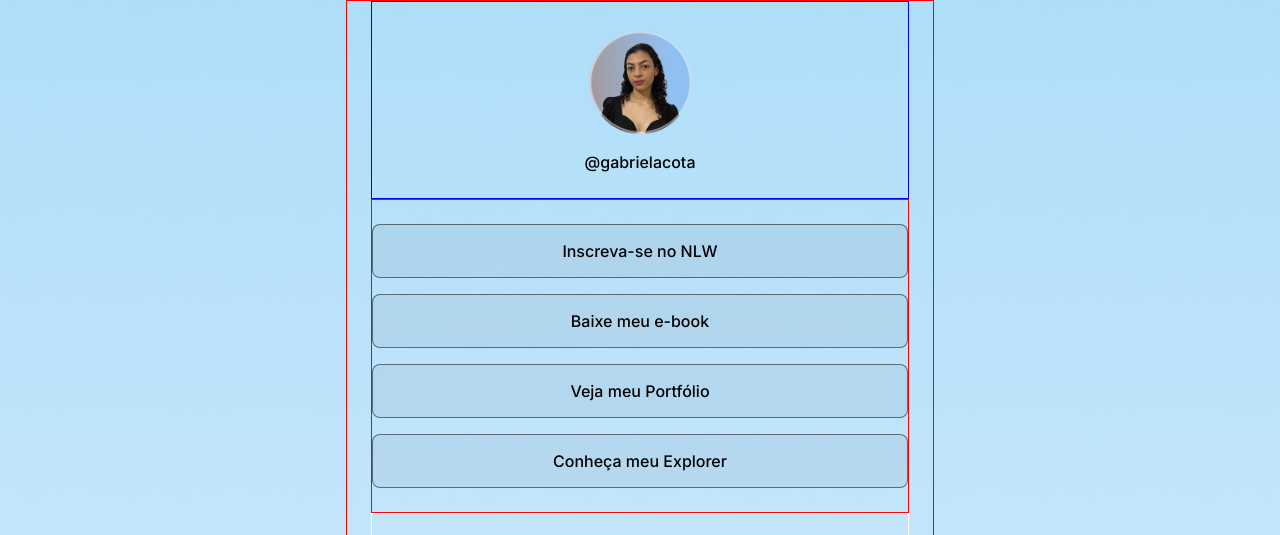
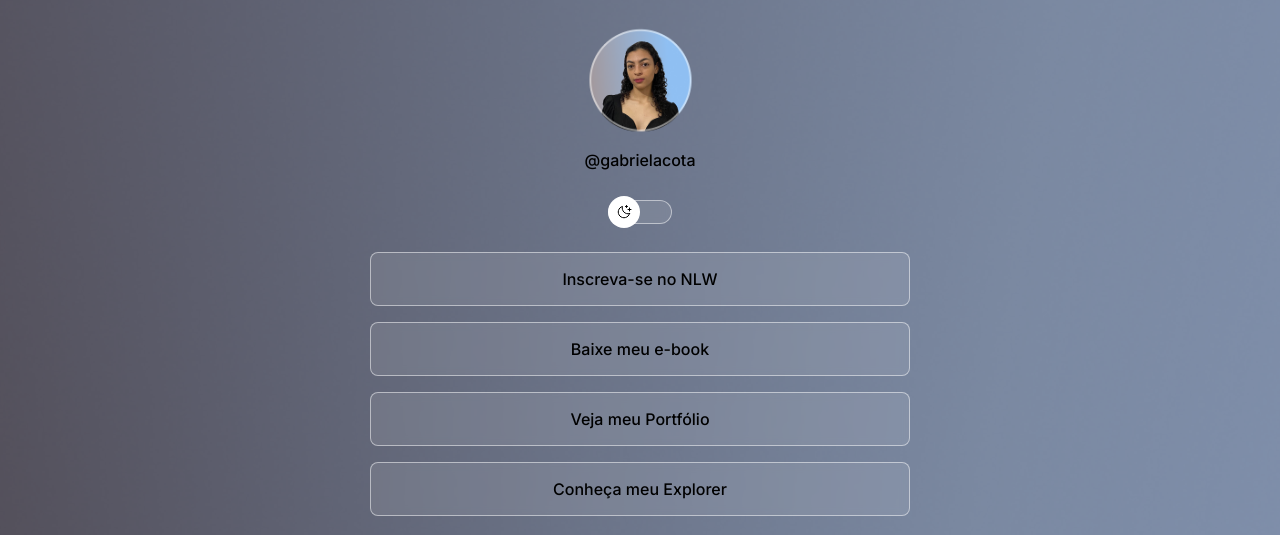
Before and after one commit to Gabrielacota/Perfil-Profissional, a plain HTML site: page index.html in a window 1280 px wide. Shown: the top 535 px of the page. Drawn offline with nearby package versions, Linux system fonts and the light colour scheme.

Commit message:
Add toggle button and implement sun-moon transition function

```diff
--- a/index.html
+++ b/index.html
@@ -1,5 +1,5 @@
 <!DOCTYPE html>
-<html lang="pt-br" class="light">
+<html lang="pt-br">
 
 <link rel="preconnect" href="https://fonts.googleapis.com">
 <link rel="preconnect" href="https://fonts.gstatic.com" crossorigin>
@@ -27,6 +27,12 @@
         ></img>
         <p>@gabrielacota</p>
       </div>
+
+      <div id="switch" onclick="toggleMode()">
+        <button></button>
+        <span></span>
+      </div>
+
 
       <div>
         <ul>
@@ -71,7 +77,7 @@
     <script type="module" src="https://unpkg.com/ionicons@7.1.0/dist/ionicons/ionicons.esm.js"></script>
 <script nomodule src="https://unpkg.com/ionicons@7.1.0/dist/ionicons/ionicons.js"></script>
     </div>
+
+    <script src="./script.js"></script>
   </body>
-
-
 </html>
--- /dev/null
+++ b/script.js
@@ -0,0 +1,17 @@
+function toggleMode() {
+  const html = document.documentElement
+
+  if (html.classList.contains("light")) {
+    html.classList.remove("light")
+  } else {
+    html.classList.add("light")
+  }
+
+  const img = document.querySelector("#profile img")
+
+  if (html.classList.contains("light")) {
+    img.setAttribute("src", "./assets/myavatar-light.png")
+  } else {
+    img.setAttribute("src", "./assets/myavatar-moon.png")
+  }
+}
--- a/style.css
+++ b/style.css
@@ -27,6 +27,8 @@ body * {
   --surface-hover-color: rgba(255, 255, 255, 0.05);
 
   --highlight-color: rgba(255, 255, 255, 0.2);
+
+  --switch-url: url(./assets/moon-stars.svg);
 }
 
 .light {
@@ -38,10 +40,10 @@ body * {
   --surface-hover-color: rgba(0, 0, 0, 0.02);
 
   --highlight-color: rgba(0, 0, 0, 0.1);
+  --switch-url: url(./assets/sun.svg);
 }
 
 #container {
-  border: 1px solid red;
   width: 100%;
   max-width: 588px;
   margin: auto;
@@ -50,7 +52,6 @@ body * {
 }
 
 #profile {
-  border: 1px solid blue;
   padding: 24px;
   text-align: center;
 }
@@ -68,8 +69,6 @@ body * {
 /*sem ul li, por que não precisa dele? O jeito que eu tava fazendo o hover parecia ser um elemento sem conexão com o botão existente, criava um novo botão com dimensões diferentes.*/
 
 ul {
-  border: 1px solid red;
-
   list-style: none;
   display: flex;
   flex-direction: column;
@@ -80,7 +79,7 @@ ul {
 ul li a {
   display: flex;
   align-items: center;
-  justify-content: center;
+  justify-content: center; /*troquei justify-items por justify-content*/
   padding: 16px 24px;
 
   background: var(--surface-color);
@@ -102,7 +101,6 @@ ul li a:hover {
 
 #icons {
   display: flex;
-  border: 1px solid white;
   justify-content: center;
   padding: 24px 0; /*coloquei 32px antes*/
   font-size: 24px;
@@ -122,8 +120,83 @@ ul li a:hover {
 }
 
 footer {
-  border: 1px solid gray;
   font-size: 14px;
   padding: 24px 0;
   text-align: center;
 }
+
+#switch {
+  width: 64px;
+  position: relative;
+  margin: 4px auto;
+}
+
+#switch button {
+  width: 32px;
+  height: 32px;
+  background: white var(--switch-url) no-repeat center;
+  border: 0;
+  border-radius: 50%;
+
+  position: absolute;
+
+  z-index: 1;
+  left: 0;
+
+  /*ALINHAR O ÍCONE DO SOL/LUA*/
+  top: 50%;
+  transform: translateY(-50%);
+
+  animation: slide-back 0.2s;
+}
+
+#switch span {
+  display: block;
+  width: 64px;
+  height: 24px;
+  background: var(--surface-color);
+  border: 1px solid var(--stroke-color);
+  border-radius: 9999px;
+
+  backdrop-filter: blur(4px);
+  -webkit-backdrop-filter: blur(4px);
+}
+
+#switch button:hover {
+  outline: 8px solid var(--highlight-color);
+}
+
+.light #switch button {
+  /* right: 0;
+  left: initial; APAGAR */
+  animation: slide-in 0.2s forwards;
+}
+
+@media (min-width: 700px) {
+  :root {
+    --background: var(./assets/mybg-desktop.png);
+  }
+
+  .light {
+    --background: var(./assets/mybg-desktop-light.png);
+  }
+}
+
+@keyframes slide-in {
+  from {
+    left: 0;
+  }
+  to {
+    left: 50%;
+  }
+}
+
+@keyframes slide-back {
+  from {
+    left: 50%;
+  }
+
+  to {
+    left: 0;
+  }
+}
```
Also changed, not shown: javascript.js (deleted).
